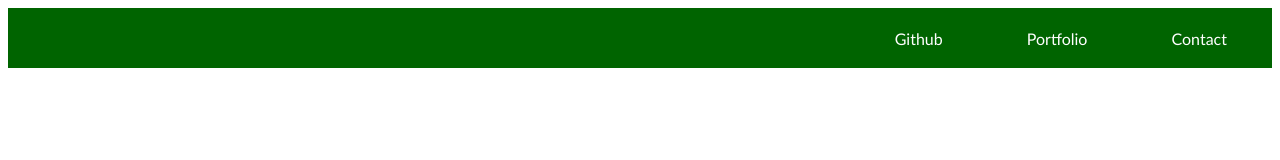
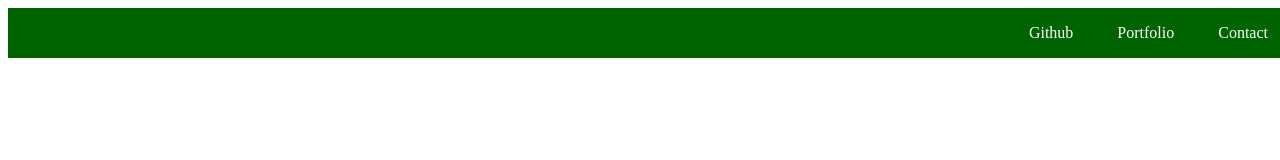
Before and after one commit to HammontreeWebDev/Module-One-Mini-Project, a plain HTML site: page index.html in a window 1280 px wide. Drawn offline with Linux system fonts and the light colour scheme.

Commit message:
cleaned up code using class selectors

```diff
--- a/assets/style.css
+++ b/assets/style.css
@@ -1,19 +1,18 @@
 header {
+    position: fixed;
+}
+header, footer {
+    height: auto;
+    width: 100%;
+    line-height: normal;
     background-color: darkgreen;
-    height: 60px;
-    font-family: 'Trebuchet MS', 'Lucida Sans Unicode', 'Lucida Grande',
-    'Lucida Sans', Arial, sans-serif;
     color: white;
+}
+.text-right {
     text-align: right;
-
 }
-
-header nav li {
+li {
     display: inline;
-    list-style-type: none;
-    padding: 40px;
+    padding: 20px;
+    text-decoration: none;
 }
-
-nav {
-    padding: 5px;
-}
--- a/index.html
+++ b/index.html
@@ -8,7 +8,7 @@
       </head>
       <body>
         <header>
-            <nav>
+            <nav class="text-right">
             <ul>
                 <li>Github</li>
                 <li>Portfolio</li>
@@ -16,4 +16,10 @@
             </ul>
             </nav>
         </header>
+        <main>
+            <section>
+
+            </section>
+        </main>
+        <footer></footer>
       </body>
```
